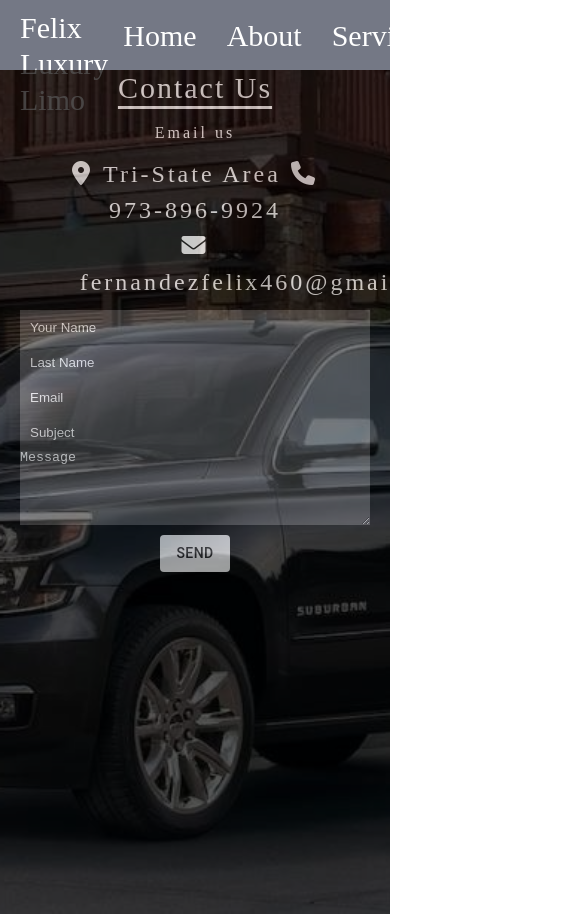
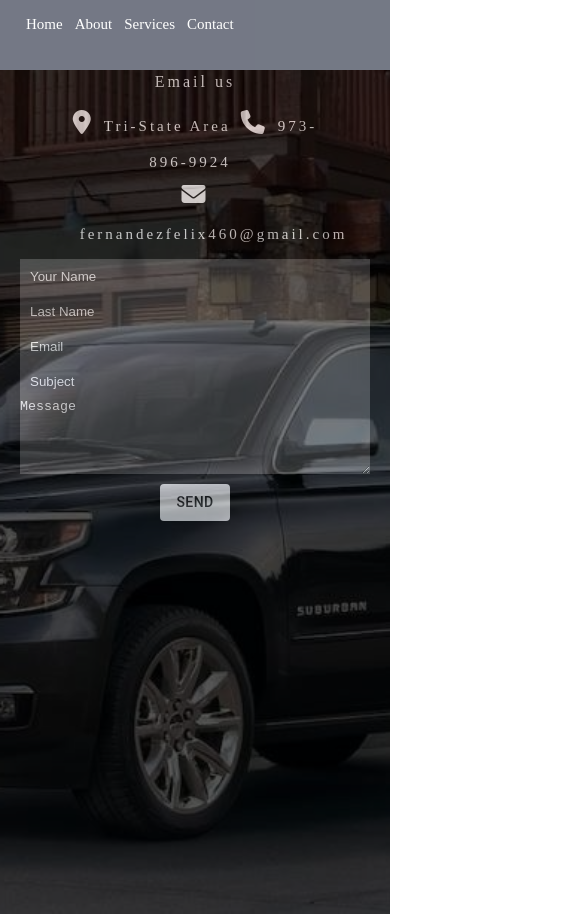
Before and after one commit to jetsgreen/postics, a React (Create React App) app: page /contact in a window 390 px wide. Shown: the whole page, 572 px wide, since content can reach past the window. Built offline with nearby package versions, Linux system fonts and the light colour scheme.

Commit message:
added mobile responsiveness

```diff
--- a/src/components/Card/Card.css
+++ b/src/components/Card/Card.css
@@ -7,7 +7,9 @@
     display: inline-block;
     width: 350px;
     box-shadow: 0 3px 6px #999, 0 3px 6px #999;
-    text-align: left;
+    text-align: center;
+    padding: 17px;
+
   }
 
   .card > .img-container {
--- a/src/components/Jumbotron/Jumbotron.js
+++ b/src/components/Jumbotron/Jumbotron.js
@@ -8,8 +8,6 @@ const Jumbotron = () => {
     return (
 
         <React.Fragment>
-
-
             <section className="showcase">
 
                 <div className="video-container">
@@ -17,8 +15,8 @@ const Jumbotron = () => {
 
                 </div>
                 <div className="content">
-                    <h1>Felix Luxury Limo</h1>
-                    <h3>We Can Get You There</h3>
+                    <h2>Felix Luxury Limo</h2>
+                    <h4>We Can Get You There</h4>
 
                     <NavLink to="/contact" className="btn">Make a Reservation</NavLink>
                     <NavLink to="/about" className="btn">Learn More</NavLink>
--- a/src/components/Navbar/Navbar.css
+++ b/src/components/Navbar/Navbar.css
@@ -27,3 +27,20 @@
     cursor: pointer;
     display: none;
   } */
+
+ @media(max-width: 600px) {
+  .links{
+    font-size: 15px;
+    padding: 6px;
+  }
+ }
+ @media(max-width: 600px) {
+  .navbar{
+   width: 100%;
+  }
+ }
+ @media(max-width: 600px) {
+   h1{
+     display: none;
+   }
+ }
--- a/src/components/pages/Contact.css
+++ b/src/components/pages/Contact.css
@@ -99,3 +99,8 @@ Button:hover{
     padding: 10px;
 
 }
+@media(max-width: 600px) {
+    .form-info{
+        font-size: 15px;
+    }
+}
--- a/src/services.json
+++ b/src/services.json
@@ -32,7 +32,20 @@
     "title": "All Major Airports in Tri-State",
     "descripiton":  "Avoid the stress and leave the driving to us! Prompt Courteous Professional Services to all major airports in the tri-state area"
 
-}
-
+},
+{
+    "id": 5,
+    "name": "Package Delivery",
+    "image": "https://images.unsplash.com/photo-1566576721346-d4a3b4eaeb55?ixlib=rb-1.2.1&ixid=eyJhcHBfaWQiOjEyMDd9&auto=format&fit=crop&w=701&q=80",
+    "title": "You can rely on us for your delivery needs",
+    "descripiton":  "Avoid the stress and leave the driving to us! Prompt Courteous Professional Services to all major airports in the tri-state area"
+},
+   {
+    "id": 6,
+    "name": "Casinos",
+    "image": "https://images.unsplash.com/photo-1517232115160-ff93364542dd?ixlib=rb-1.2.1&ixid=eyJhcHBfaWQiOjEyMDd9&auto=format&fit=crop&w=966&q=80",
+    "title": "Atlantic City is just a short ride away",
+    "descripiton":  "We offer safe and reliable fleet service to all major casinos in the United States. We make sure you arrive in style at the best casinos in the nation."
+   }
 
 ]
```
